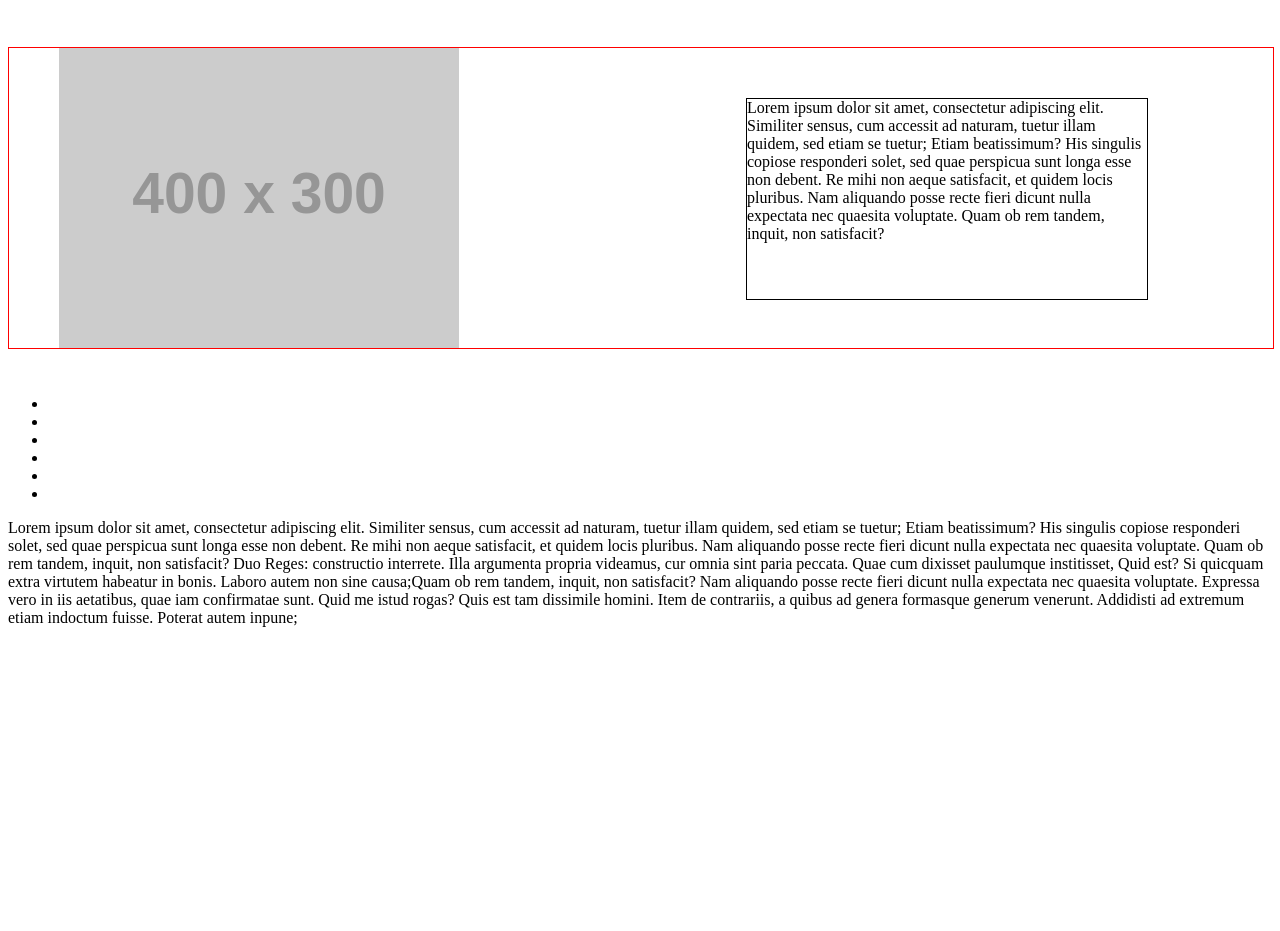
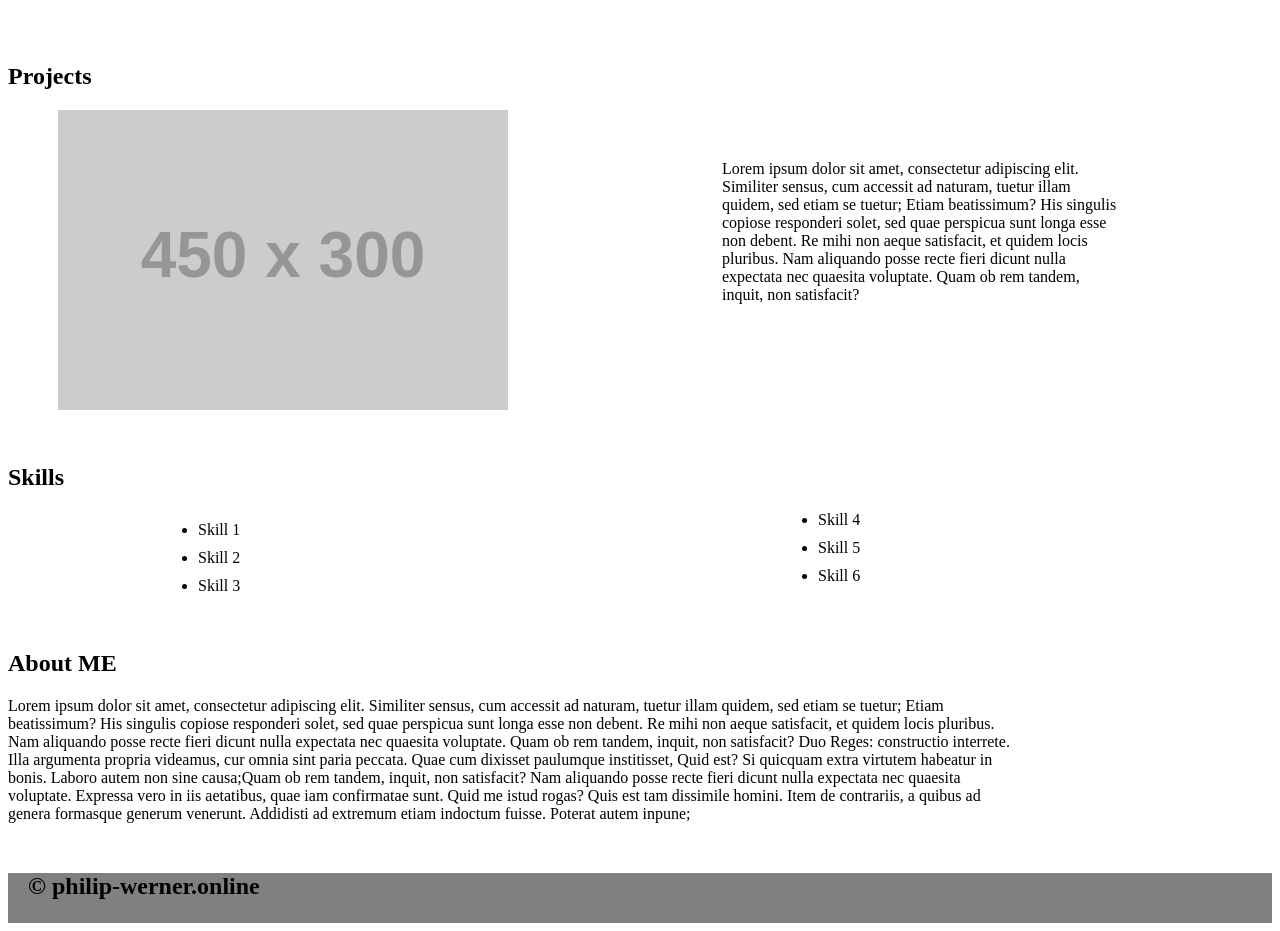
Before and after one commit to philipwerner/Portfolio, a plain HTML site: page index.html in a window 1280 px wide. Shown: the part 679-1610 px from the top of the page. Before the commit the page ends 1322 px from the top, so only its background shows below. Drawn offline with Linux system fonts and the light colour scheme; placeholder pictures from the web are drawn by us.

Commit message:
added main and footer to html, continued styling rest of page

```diff
--- a/index.html
+++ b/index.html
@@ -15,7 +15,9 @@
           <li><a href=#>About</a></li>
         </ul>
       </nav>
+    </header>
 
+    <main>
       <section class="hero">
         <img src="http://placehold.it/960x450/000000">
       </section>
@@ -23,25 +25,31 @@
     </br>
 
       <section class="projects">
-        <img src="http://placehold.it/400x300/000000">
+        <h2>Projects</h2>
+        <img src="http://placehold.it/450x300/000000">
         <p>Lorem ipsum dolor sit amet, consectetur adipiscing elit. Similiter sensus, cum accessit ad naturam, tuetur illam quidem, sed etiam se tuetur; Etiam beatissimum? His singulis copiose responderi solet, sed quae perspicua sunt longa esse non debent. Re mihi non aeque satisfacit, et quidem locis pluribus. Nam aliquando posse recte fieri dicunt nulla expectata nec quaesita voluptate. Quam ob rem tandem, inquit, non satisfacit?</p>
       </section>
 
       <section class="skills">
+        <h2>Skills</h2>
         <ul>
-          <li></li>
-          <li></li>
-          <li></li>
-          <li></li>
-          <li></li>
-          <li></li>
+          <li>Skill 1</li>
+          <li>Skill 2</li>
+          <li>Skill 3</li>
+          <li>Skill 4</li>
+          <li>Skill 5</li>
+          <li>Skill 6</li>
         </ul>
       </section>
 
       <article class="about_me">
+        <h2>About ME</h2>
         <p>Lorem ipsum dolor sit amet, consectetur adipiscing elit. Similiter sensus, cum accessit ad naturam, tuetur illam quidem, sed etiam se tuetur; Etiam beatissimum? His singulis copiose responderi solet, sed quae perspicua sunt longa esse non debent. Re mihi non aeque satisfacit, et quidem locis pluribus. Nam aliquando posse recte fieri dicunt nulla expectata nec quaesita voluptate. Quam ob rem tandem, inquit, non satisfacit? Duo Reges: constructio interrete. Illa argumenta propria videamus, cur omnia sint paria peccata. Quae cum dixisset paulumque institisset, Quid est? Si quicquam extra virtutem habeatur in bonis. Laboro autem non sine causa;Quam ob rem tandem, inquit, non satisfacit? Nam aliquando posse recte fieri dicunt nulla expectata nec quaesita voluptate. Expressa vero in iis aetatibus, quae iam confirmatae sunt. Quid me istud rogas? Quis est tam dissimile homini. Item de contrariis, a quibus ad genera formasque generum venerunt. Addidisti ad extremum etiam indoctum fuisse. Poterat autem inpune;</p>
       </article>
-    </header>
+    </main>
 
+    <footer>
+      <h2>&copy philip-werner.online</h2>
+    </footer>
   </body>
 </html>
--- a/style.css
+++ b/style.css
@@ -1,6 +1,6 @@
 /*NAV STYLING*/
 nav {
-  border: 1px solid red;
+  /*border: 1px solid red;*/
   /*display: inline;*/
   background-color: gray;
   width: 100%;
@@ -25,7 +25,7 @@ nav ul li {
 /*HERO IMAGE STYLING*/
 .hero {
   clear: both;
-  border: 1px solid black;
+  /*border: 1px solid black;*/
 }
 
 .hero img {
@@ -33,13 +33,13 @@ nav ul li {
   height: auto;
 }
 
-br {
+/*br {
   border: 1px solid black;
-}
+}*/
 
 .projects {
   display: inline-block;
-  border: 1px solid red;
+  /*border: 1px solid red;*/
   width: 100%;
   height: 300px;
   margin: 30px auto;
@@ -52,8 +52,40 @@ br {
 .projects p {
   display: inline-block;
   float: right;
-  border: 1px solid black;
+  /*border: 1px solid black;*/
   width: 400px;
   height: 200px;
-  margin: 50px 125px;
+  margin: 50px 150px;
 }
+
+.skills {
+  margin: 50px 0px;
+}
+
+.skills ul {
+  columns: 2;
+  -webkit-columns: 2;
+  -moz-columns: 2;
+}
+
+.skills ul li {
+  margin: 10px 150px;
+}
+
+.about_me p {
+  width: 80%;
+  /*text-align: center;*/
+}
+
+footer {
+  width: 100%;
+  height: 50px;
+  background-color: gray;
+  margin-top: 50px;
+}
+
+footer h2 {
+  margin: auto 20px;
+  display: inline;
+  vertical-align: middle;
+}
```
